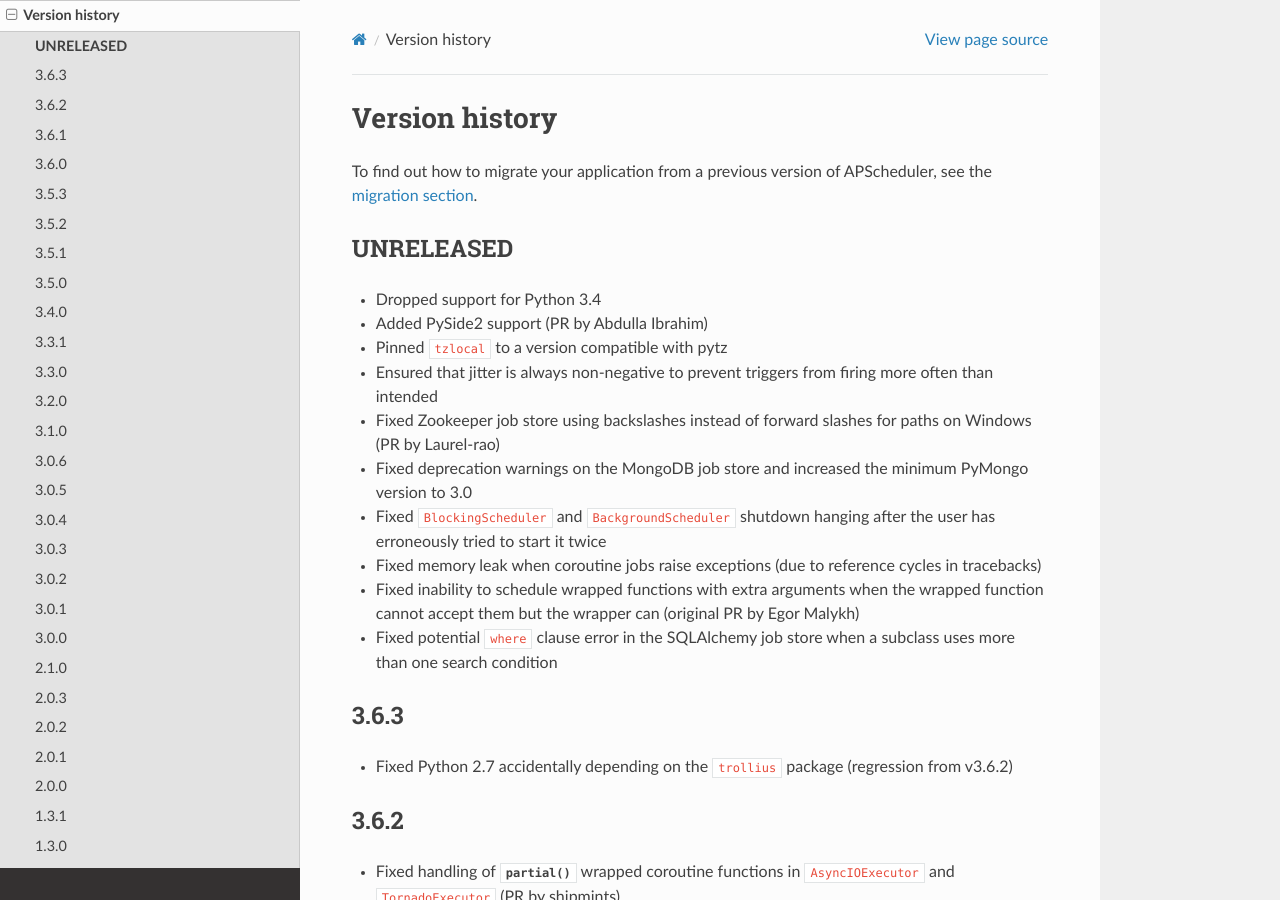
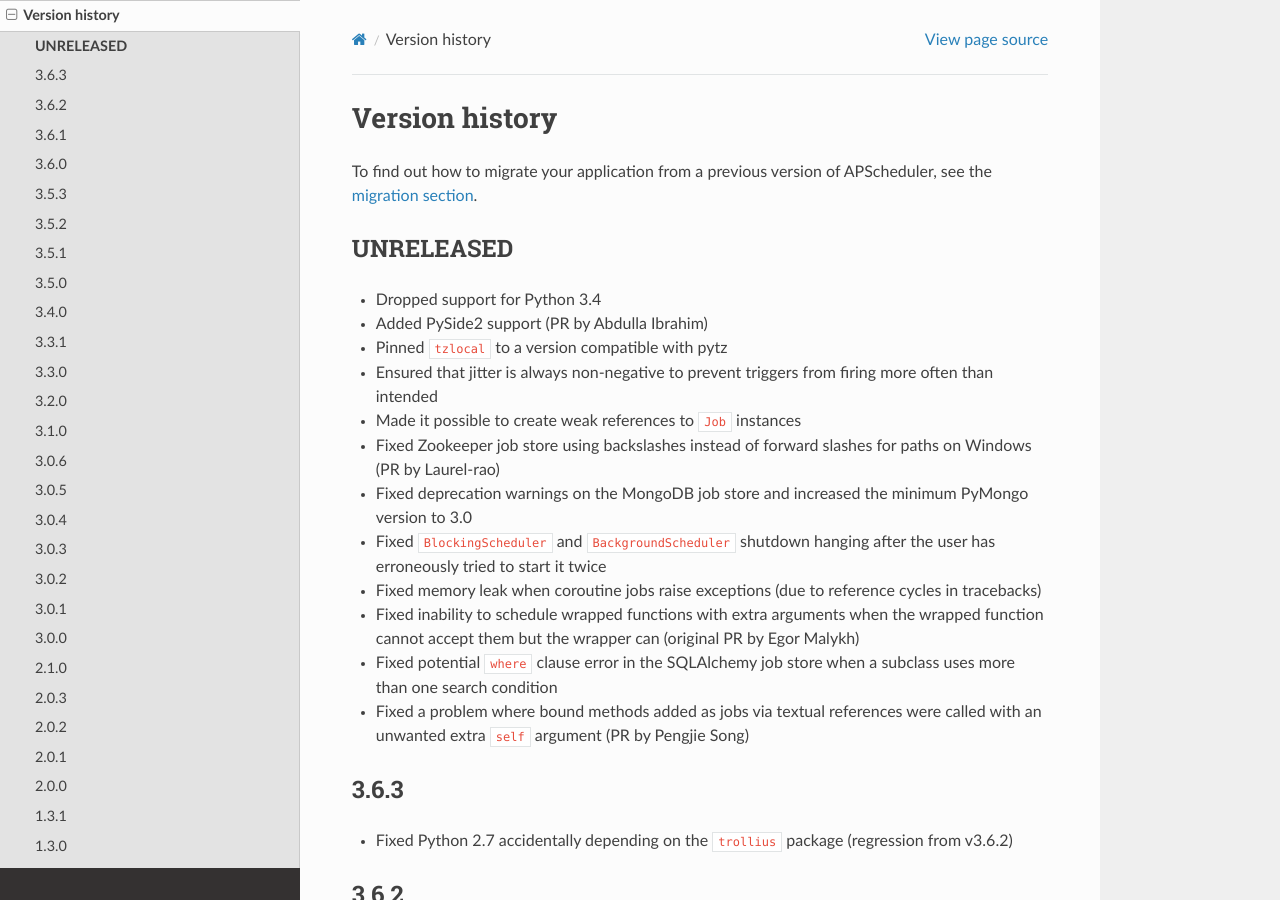
Before and after one commit to agronholm/apscheduler, a Sphinx documentation site: the page built from docs/versionhistory.rst, in a window 1280 px wide and 900 px high. Built offline with Sphinx 7.4.7 and the Read the Docs theme 2.0.0, drawn with Linux system fonts in a browser that asks for light colours.

Commit message:
Added news items for PRs #467 and #470

```diff
--- a/docs/versionhistory.rst
+++ b/docs/versionhistory.rst
@@ -12,6 +12,7 @@ APScheduler, see the :doc:`migration section <migration>`.
 * Pinned ``tzlocal`` to a version compatible with pytz
 * Ensured that jitter is always non-negative to prevent triggers from firing more often than
   intended
+* Made it possible to create weak references to ``Job`` instances
 * Fixed Zookeeper job store using backslashes instead of forward slashes for paths
   on Windows (PR by Laurel-rao)
 * Fixed deprecation warnings on the MongoDB job store and increased the minimum PyMongo
@@ -23,6 +24,8 @@ APScheduler, see the :doc:`migration section <migration>`.
   cannot accept them but the wrapper can (original PR by Egor Malykh)
 * Fixed potential ``where`` clause error in the SQLAlchemy job store when a subclass uses more than
   one search condition
+* Fixed a problem where bound methods added as jobs via textual references were called with an
+  unwanted extra ``self`` argument (PR by Pengjie Song)
 
 
 3.6.3
```
